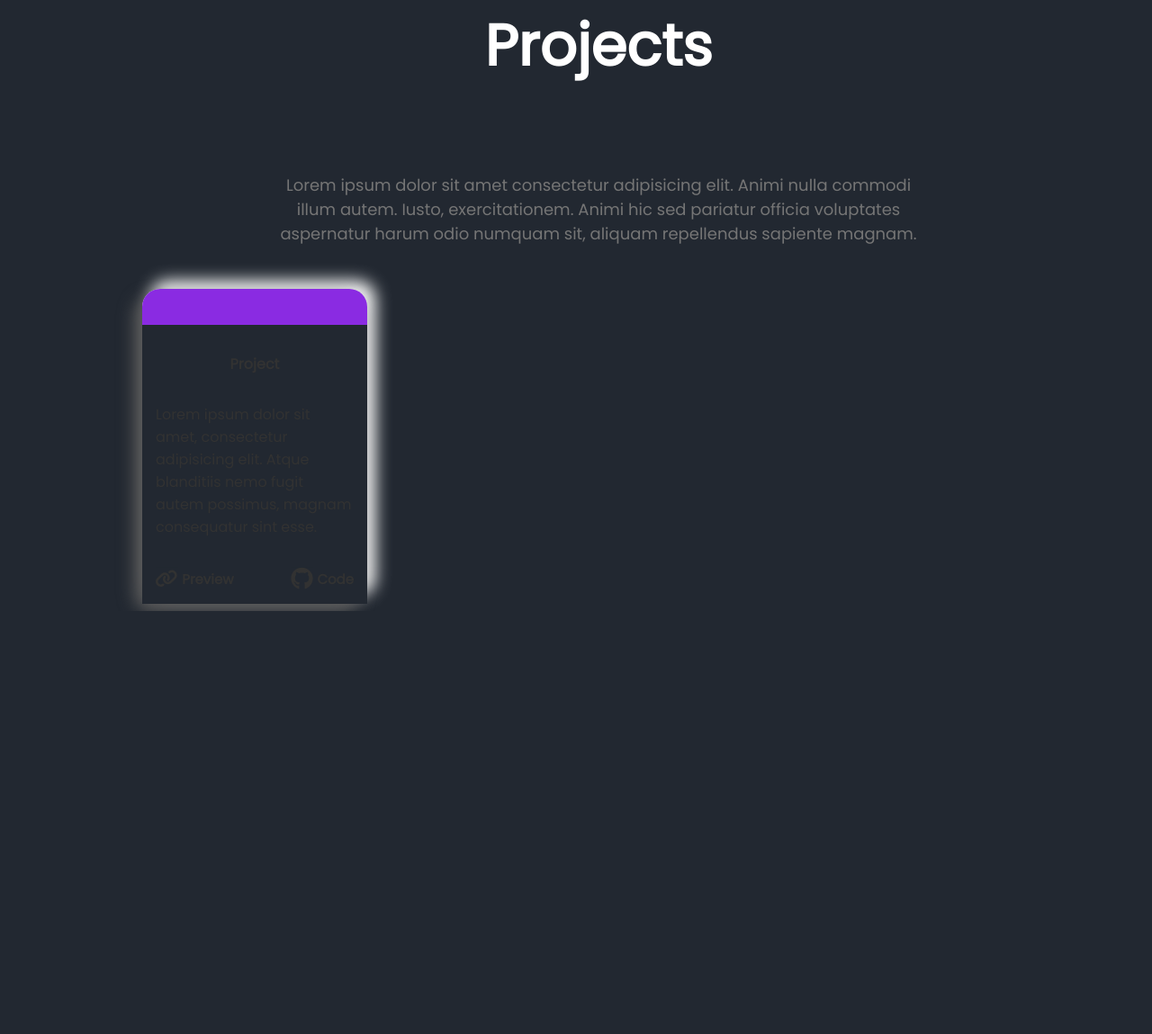
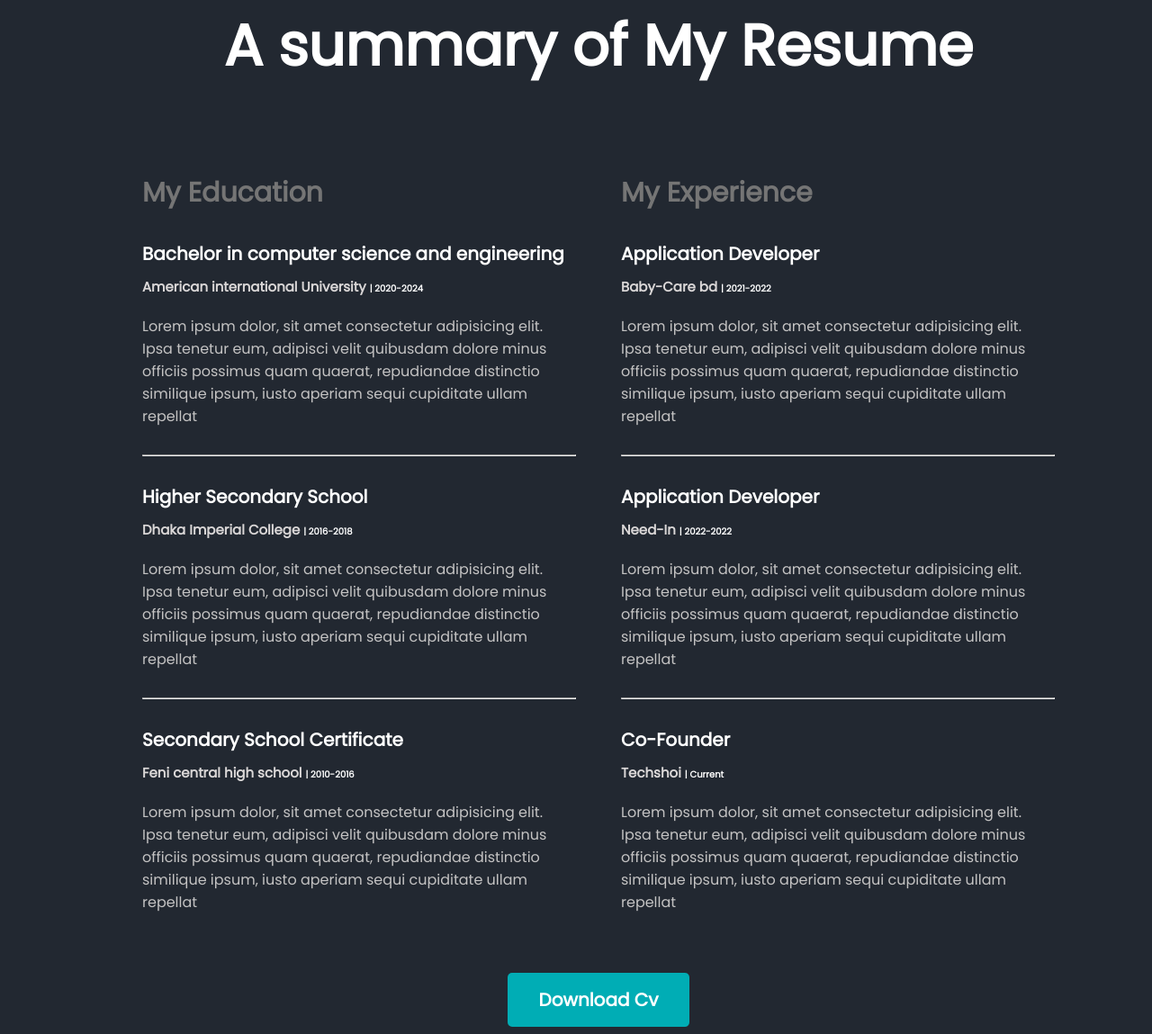
Before and after one commit to SaifIvnaAlam/HTML-Portfolio, a plain HTML site: page index.html in a window 1280 px wide. Shown: the part 2649-3798 px from the top of the page at 90% size. Before the commit the page ends 3328 px from the top, so only its background shows below. Drawn offline with nearby package versions, Linux system fonts and the light colour scheme.

Commit message:
added: resume section

```diff
--- a/css/style.css
+++ b/css/style.css
@@ -175,71 +175,44 @@ main {
 .skill-description {
   color: #c4c3c3;
 }
-.card {
-  --font-color: #323232;
-  --bg-color: #e0e0e0;
-  width: 250px;
-  height: 350px;
-  border-radius: 20px;
-  background: var(--bg-color);
-  box-shadow: -9px 9px 18px #5a5a5a, 9px -9px 18px #ffffff;
-  display: flex;
-  flex-direction: column;
-  transition: 0.4s;
-  position: relative;
+/*Resume*/
+.resume-colum-title {
+  color: #757575;
+  font-size: 30px;
+  font-weight: 700;
 }
 
-.card:hover {
-  transform: scale(1.02);
-  box-shadow: 0px 0px 10px 2px #5a5a5a;
+.resume-container {
+  display: flex;
+  gap: 50px;
 }
 
-.card__img {
-  width: 100%;
-  height: 100%;
-  object-fit: cover;
-  border-radius: 20px 20px 0 0;
-  background-color: blueviolet;
+.resume-item-description {
+  color: #c4c3c3;
 }
 
-.card__descr-wrapper {
-  padding: 15px;
-  display: grid;
+.resume-item-institute {
+  color: #dad7d7;
+  font-size: 15px;
+  margin-bottom: 20px;
+  margin-top: 0px;
 }
 
-.card__title {
-  color: var(--font-color);
-  text-align: center;
-  margin-bottom: 15px;
-  font-weight: 900;
-  font-size: 16px;
+.resume-item-title {
+  font-weight: 700;
+  margin-bottom: 10px;
+  font-size: 20px;
 }
 
-.card__descr {
-  color: var(--font-color);
+.resume-container hr {
+  margin: 30px 0px;
 }
 
-.svg {
-  width: 25px;
-  height: 25px;
-  transform: translateY(25%);
-  fill: var(--font-color);
+.resume-dates {
+  font-size: 10px;
 }
 
-.card__links {
-  margin-top: 10px;
-  display: flex;
-  justify-content: space-between;
-  align-self: flex-end;
+.download-cv {
+  text-align: center;
+  margin-top: 50px;
 }
-
-.card__links .link {
-  color: var(--font-color);
-  font-weight: 600;
-  font-size: 15px;
-  text-decoration: none;
-}
-
-.card__links .link:hover {
-  text-decoration: underline;
-}
--- a/index.html
+++ b/index.html
@@ -119,36 +119,64 @@
           </div>
         </div>
       </section>
-<section>
-  <h3 class="section-title">Projects</h3>
-        <p id="what-id-do" class="section-description">
-       Lorem ipsum dolor sit amet consectetur adipisicing elit. Animi nulla commodi illum autem. Iusto, exercitationem. Animi hic sed pariatur officia voluptates aspernatur harum odio numquam sit, aliquam repellendus sapiente magnam.
-        </p>
-        <div class="card">
-          <div class="card__img"></div>
-          <div class="card__descr-wrapper">
-            <p class="card__title">
-            Project
-          </p>
-          <p class="card__descr">
-            Lorem ipsum dolor sit amet, consectetur adipisicing elit. Atque blanditiis nemo fugit autem possimus, magnam consequatur sint esse.
-          </p>
-          <div class="card__links">
-            <div>
-              <svg xmlns="http://www.w3.org/2000/svg" viewBox="0 0 640 512" class="svg">&lt;<path d="M562.8 267.7c56.5-56.5 56.5-148 0-204.5c-50-50-128.8-56.5-186.3-15.4l-1.6 1.1c-14.4 10.3-17.7 30.3-7.4 44.6s30.3 17.7 44.6 7.4l1.6-1.1c32.1-22.9 76-19.3 103.8 8.6c31.5 31.5 31.5 82.5 0 114L405.3 334.8c-31.5 31.5-82.5 31.5-114 0c-27.9-27.9-31.5-71.8-8.6-103.8l1.1-1.6c10.3-14.4 6.9-34.4-7.4-44.6s-34.4-6.9-44.6 7.4l-1.1 1.6C189.5 251.2 196 330 246 380c56.5 56.5 148 56.5 204.5 0L562.8 267.7zM43.2 244.3c-56.5 56.5-56.5 148 0 204.5c50 50 128.8 56.5 186.3 15.4l1.6-1.1c14.4-10.3 17.7-30.3 7.4-44.6s-30.3-17.7-44.6-7.4l-1.6 1.1c-32.1 22.9-76 19.3-103.8-8.6C57 372 57 321 88.5 289.5L200.7 177.2c31.5-31.5 82.5-31.5 114 0c27.9 27.9 31.5 71.8 8.6 103.9l-1.1 1.6c-10.3 14.4-6.9 34.4 7.4 44.6s34.4 6.9 44.6-7.4l1.1-1.6C416.5 260.8 410 182 360 132c-56.5-56.5-148-56.5-204.5 0L43.2 244.3z"></path></svg>
-              <a class="link" href="#">Preview</a>
+
+
+
+      <section>
+        <h3 class="section-title">A summary of My Resume</h3>
+        <div class="resume-container">
+          <div class="resume-colum">
+            <h3 class="resume-colum-title">My Education</h3>
+            <div class="resume-item">
+              <h2 class="resume-item-title">Bachelor in computer science and engineering </h2>
+              <h3 class="resume-item-institute">American international University   <span class="resume-dates">| 2020-2024</span></h3>
+              <p class="resume-item-description">Lorem ipsum dolor, sit amet consectetur adipisicing elit. Ipsa tenetur eum, adipisci velit quibusdam dolore minus officiis possimus quam quaerat, repudiandae distinctio similique ipsum, iusto aperiam sequi cupiditate ullam repellat</p>
             </div>
-            <div>
-              <svg xmlns="http://www.w3.org/2000/svg" viewBox="0 0 496 512" class="svg"><path d="M165.9 397.4c0 2-2.3 3.6-5.2 3.6-3.3.3-5.6-1.3-5.6-3.6 0-2 2.3-3.6 5.2-3.6 3-.3 5.6 1.3 5.6 3.6zm-31.1-4.5c-.7 2 1.3 4.3 4.3 4.9 2.6 1 5.6 0 6.2-2s-1.3-4.3-4.3-5.2c-2.6-.7-5.5.3-6.2 2.3zm44.2-1.7c-2.9.7-4.9 2.6-4.6 4.9.3 2 2.9 3.3 5.9 2.6 2.9-.7 4.9-2.6 4.6-4.6-.3-1.9-3-3.2-5.9-2.9zM244.8 8C106.1 8 0 113.3 0 252c0 110.9 69.8 205.8 169.5 239.2 12.8 2.3 17.3-5.6 17.3-12.1 0-6.2-.3-40.4-.3-61.4 0 0-70 15-84.7-29.8 0 0-11.4-29.1-27.8-36.6 0 0-22.9-15.7 1.6-15.4 0 0 24.9 2 38.6 25.8 21.9 38.6 58.6 27.5 72.9 20.9 2.3-16 8.8-27.1 16-33.7-55.9-6.2-112.3-14.3-112.3-110.5 0-27.5 7.6-41.3 23.6-58.9-2.6-6.5-11.1-33.3 2.6-67.9 20.9-6.5 69 27 69 27 20-5.6 41.5-8.5 62.8-8.5s42.8 2.9 62.8 8.5c0 0 48.1-33.6 69-27 13.7 34.7 5.2 61.4 2.6 67.9 16 17.7 25.8 31.5 25.8 58.9 0 96.5-58.9 104.2-114.8 110.5 9.2 7.9 17 22.9 17 46.4 0 33.7-.3 75.4-.3 83.6 0 6.5 4.6 14.4 17.3 12.1C428.2 457.8 496 362.9 496 252 496 113.3 383.5 8 244.8 8zM97.2 352.9c-1.3 1-1 3.3.7 5.2 1.6 1.6 3.9 2.3 5.2 1 1.3-1 1-3.3-.7-5.2-1.6-1.6-3.9-2.3-5.2-1zm-10.8-8.1c-.7 1.3.3 2.9 2.3 3.9 1.6 1 3.6.7 4.3-.7.7-1.3-.3-2.9-2.3-3.9-2-.6-3.6-.3-4.3.7zm32.4 35.6c-1.6 1.3-1 4.3 1.3 6.2 2.3 2.3 5.2 2.6 6.5 1 1.3-1.3.7-4.3-1.3-6.2-2.2-2.3-5.2-2.6-6.5-1zm-11.4-14.7c-1.6 1-1.6 3.6 0 5.9 1.6 2.3 4.3 3.3 5.6 2.3 1.6-1.3 1.6-3.9 0-6.2-1.4-2.3-4-3.3-5.6-2z"></path></svg>
-              <a class="link" href="#">Code</a>
+            <hr>
+            <div class="resume-item">
+              <h2 class="resume-item-title"> Higher Secondary School</h2>
+              <h3 class="resume-item-institute">Dhaka Imperial College <span class="resume-dates">| 2016-2018</span></h3>
+              <p class="resume-item-description">Lorem ipsum dolor, sit amet consectetur adipisicing elit. Ipsa tenetur eum, adipisci velit quibusdam dolore minus officiis possimus quam quaerat, repudiandae distinctio similique ipsum, iusto aperiam sequi cupiditate ullam repellat</p>
             </div>
-          </div>
-          </div>
+            <hr>
+            <div class="resume-item">
+              <h2 class="resume-item-title">Secondary School Certificate</h2>
+              <h3 class="resume-item-institute">Feni central high school <span class="resume-dates">| 2010-2016</span> </h3>
+              <p class="resume-item-description">Lorem ipsum dolor, sit amet consectetur adipisicing elit. Ipsa tenetur eum, adipisci velit quibusdam dolore minus officiis possimus quam quaerat, repudiandae distinctio similique ipsum, iusto aperiam sequi cupiditate ullam repellat</p>
+            </div>
+
         </div>
-</section>
 
-        <!-- <h3 class="section-title">A summary of my resume</h3> -->
+        <div class="resume-container">
+          <div class="resume-colum">
+            <h3 class="resume-colum-title">My Experience</h3>
+            <div class="resume-item">
+              <h2 class="resume-item-title">Application Developer</h2>
+              <h3 class="resume-item-institute">Baby-Care bd  <span class="resume-dates">| 2021-2022</span> </h3>
+              <p class="resume-item-description">Lorem ipsum dolor, sit amet consectetur adipisicing elit. Ipsa tenetur eum, adipisci velit quibusdam dolore minus officiis possimus quam quaerat, repudiandae distinctio similique ipsum, iusto aperiam sequi cupiditate ullam repellat</p>
+            </div>
+            <hr>
+            <div class="resume-item">
+              <h2 class="resume-item-title">Application Developer</h2>
+              <h3 class="resume-item-institute">Need-In   <span class="resume-dates">|  2022-2022</span></h3>
+              <p class="resume-item-description">Lorem ipsum dolor, sit amet consectetur adipisicing elit. Ipsa tenetur eum, adipisci velit quibusdam dolore minus officiis possimus quam quaerat, repudiandae distinctio similique ipsum, iusto aperiam sequi cupiditate ullam repellat</p>
+            </div>
+            <hr>
+            <div class="resume-item">
+              <h2 class="resume-item-title">Co-Founder</h2>
+              <h3 class="resume-item-institute">Techshoi <span class="resume-dates">| Current</span> </h3>
+              <p class="resume-item-description">Lorem ipsum dolor, sit amet consectetur adipisicing elit. Ipsa tenetur eum, adipisci velit quibusdam dolore minus officiis possimus quam quaerat, repudiandae distinctio similique ipsum, iusto aperiam sequi cupiditate ullam repellat</p>
+            </div>
+
+        </div>
+
+
+
       </section>
+      <div class="download-cv">
+        <button class="button-primary">Download Cv</button>
+      </div>
+
     </main>
 
     <footer></footer>
```
